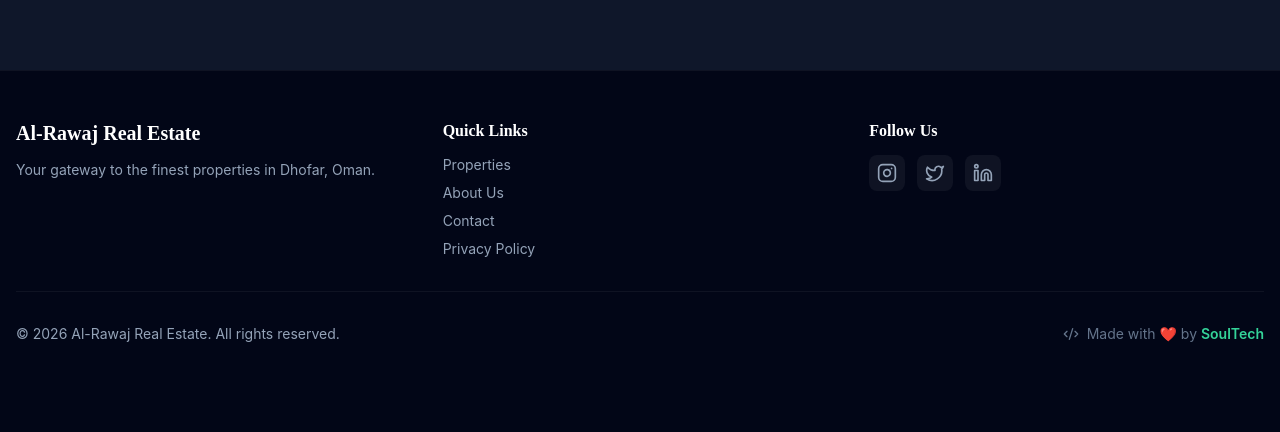
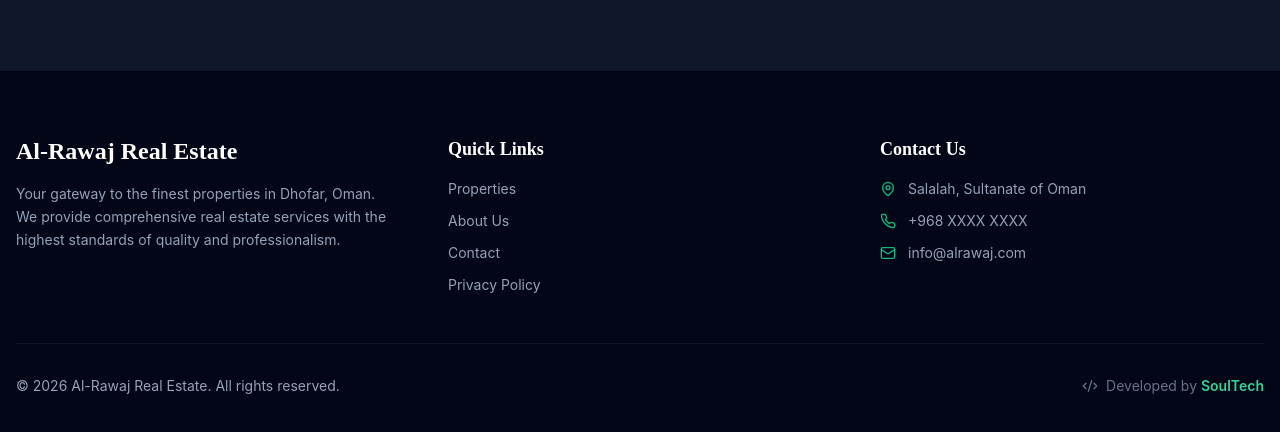
Before and after one commit to ACE07X/rawaj-project, a React (Vite) app: page /privacy in a window 1280 px wide. Shown: the part 1678-2110 px from the top of the page. Before the commit the page ends 2070 px from the top, so only its background shows below. Built offline with nearby package versions, Linux system fonts and the light colour scheme; no server answers; the database is empty.

Commit message:
style: Clean up footer - remove social icons, add contact info

```diff
--- a/src/components/Footer.jsx
+++ b/src/components/Footer.jsx
@@ -1,29 +1,29 @@
 import React from 'react';
 import { useLanguage } from '../context/LanguageContext';
 import { Link } from 'react-router-dom';
-import { Code2, Instagram, Twitter, Linkedin } from 'lucide-react';
+import { Code2, Phone, Mail, MapPin } from 'lucide-react';
 
 const Footer = () => {
     const { lang } = useLanguage();
 
     return (
-        <footer className="bg-slate-950 text-slate-400 py-12 border-t border-white/5">
+        <footer className="bg-slate-950 text-slate-400 py-16 border-t border-white/5">
             <div className="container mx-auto px-4">
-                <div className="grid grid-cols-1 md:grid-cols-3 gap-8 mb-8">
+                <div className="grid grid-cols-1 md:grid-cols-3 gap-12 mb-12">
                     {/* Brand */}
                     <div>
-                        <h3 className="text-white font-bold text-xl mb-3 font-serif">{lang === 'ar' ? 'الروّاج للعقارات' : 'Al-Rawaj Real Estate'}</h3>
-                        <p className="text-sm leading-relaxed">
+                        <h3 className="text-white font-bold text-2xl mb-4 font-serif">{lang === 'ar' ? 'الروّاج للعقارات' : 'Al-Rawaj Real Estate'}</h3>
+                        <p className="text-sm leading-relaxed mb-6">
                             {lang === 'ar'
-                                ? 'بوابتك إلى أفضل العقارات في ظفار، عمان.'
-                                : 'Your gateway to the finest properties in Dhofar, Oman.'}
+                                ? 'بوابتك إلى أفضل العقارات في ظفار، عمان. نقدم خدمات عقارية متكاملة بأعلى معايير الجودة والاحترافية.'
+                                : 'Your gateway to the finest properties in Dhofar, Oman. We provide comprehensive real estate services with the highest standards of quality and professionalism.'}
                         </p>
                     </div>
 
                     {/* Quick Links */}
                     <div>
-                        <h4 className="text-white font-semibold mb-3">{lang === 'ar' ? 'روابط سريعة' : 'Quick Links'}</h4>
-                        <ul className="space-y-2 text-sm">
+                        <h4 className="text-white font-semibold mb-4 text-lg">{lang === 'ar' ? 'روابط سريعة' : 'Quick Links'}</h4>
+                        <ul className="space-y-3 text-sm">
                             <li><Link to="/properties" className="hover:text-primary-400 transition-colors">{lang === 'ar' ? 'العقارات' : 'Properties'}</Link></li>
                             <li><Link to="/about" className="hover:text-primary-400 transition-colors">{lang === 'ar' ? 'من نحن' : 'About Us'}</Link></li>
                             <li><Link to="/contact" className="hover:text-primary-400 transition-colors">{lang === 'ar' ? 'تواصل معنا' : 'Contact'}</Link></li>
@@ -31,14 +31,23 @@ const Footer = () => {
                         </ul>
                     </div>
 
-                    {/* Social */}
+                    {/* Contact Info */}
                     <div>
-                        <h4 className="text-white font-semibold mb-3">{lang === 'ar' ? 'تابعنا' : 'Follow Us'}</h4>
-                        <div className="flex gap-3">
-                            <a href="#" className="p-2 rounded-lg bg-white/5 hover:bg-primary-500/20 hover:text-primary-400 transition-colors"><Instagram className="w-5 h-5" /></a>
-                            <a href="#" className="p-2 rounded-lg bg-white/5 hover:bg-primary-500/20 hover:text-primary-400 transition-colors"><Twitter className="w-5 h-5" /></a>
-                            <a href="#" className="p-2 rounded-lg bg-white/5 hover:bg-primary-500/20 hover:text-primary-400 transition-colors"><Linkedin className="w-5 h-5" /></a>
-                        </div>
+                        <h4 className="text-white font-semibold mb-4 text-lg">{lang === 'ar' ? 'تواصل معنا' : 'Contact Us'}</h4>
+                        <ul className="space-y-3 text-sm">
+                            <li className="flex items-center gap-3">
+                                <MapPin className="w-4 h-4 text-primary-500 flex-shrink-0" />
+                                <span>{lang === 'ar' ? 'صلالة، سلطنة عمان' : 'Salalah, Sultanate of Oman'}</span>
+                            </li>
+                            <li className="flex items-center gap-3">
+                                <Phone className="w-4 h-4 text-primary-500 flex-shrink-0" />
+                                <span dir="ltr">+968 XXXX XXXX</span>
+                            </li>
+                            <li className="flex items-center gap-3">
+                                <Mail className="w-4 h-4 text-primary-500 flex-shrink-0" />
+                                <span>info@alrawaj.com</span>
+                            </li>
+                        </ul>
                     </div>
                 </div>
 
@@ -47,7 +56,7 @@ const Footer = () => {
                     <p>&copy; {new Date().getFullYear()} Al-Rawaj Real Estate. {lang === 'ar' ? 'جميع الحقوق محفوظة.' : 'All rights reserved.'}</p>
                     <div className="flex items-center gap-2 text-slate-500">
                         <Code2 className="w-4 h-4" />
-                        <span>Made with ❤️ by <span className="font-semibold text-primary-400">SoulTech</span></span>
+                        <span>Developed by <span className="font-semibold text-primary-400">SoulTech</span></span>
                     </div>
                 </div>
             </div>
```
